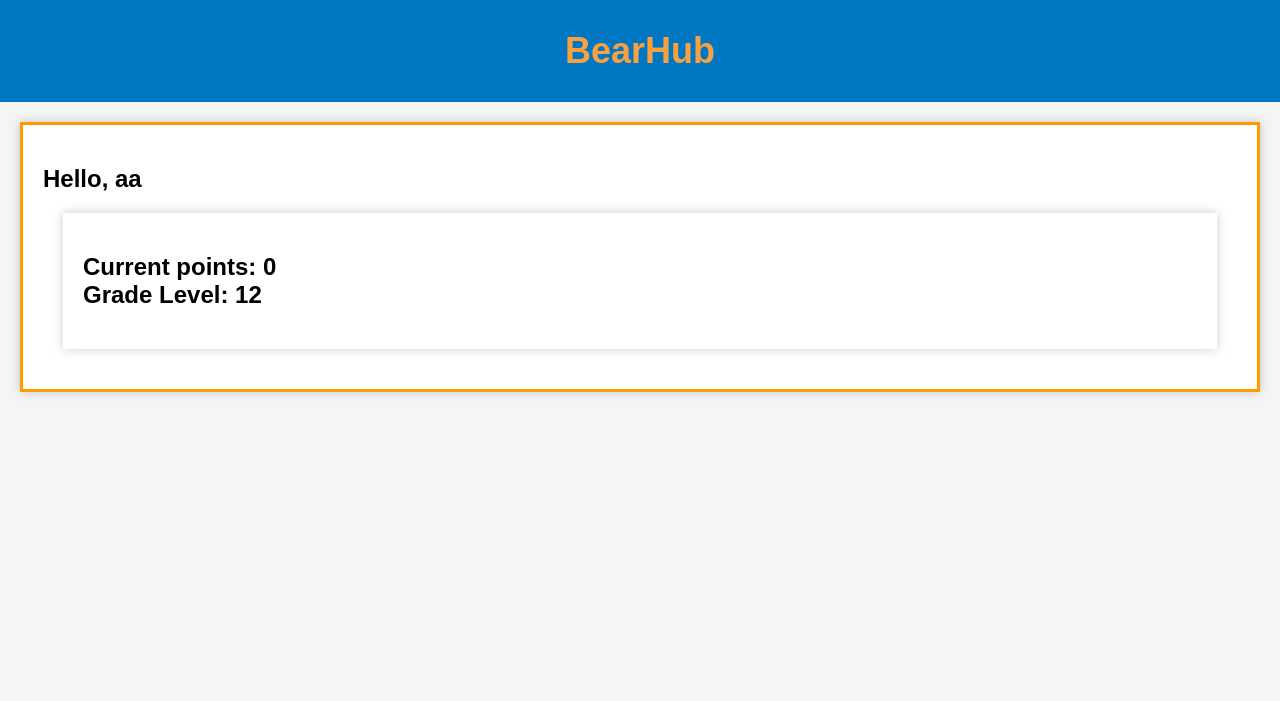
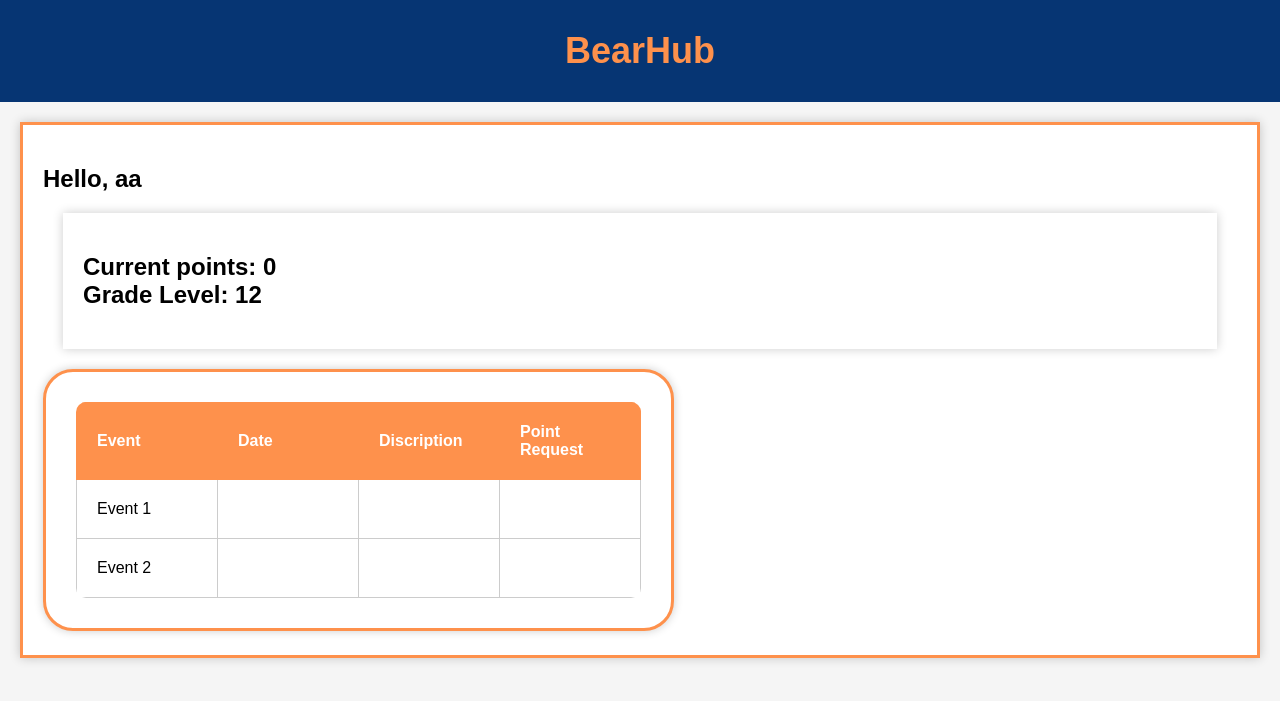
Before and after one commit to KevinAndrawes/BearHub2, a Django app: page /BearHubHome/StudentPage/0/ in a window 1280 px wide. Shown: the top 701 px of the page. Run offline with Django 4.2, Linux system fonts and the light colour scheme; data comes from the database, SQL or seed files in the repository; both versions use the stored data as it was after the commit.

Commit message:
added table/ color change on index+signedup

```diff
--- a/BearHubHome/templates/HII/signedIn.html
+++ b/BearHubHome/templates/HII/signedIn.html
@@ -13,7 +13,7 @@
 			background-color: #f5f5f5;
 		}
 		header {
-			background-color: #0077c2;
+			background-color: #063573;
 			color: #fff;
 			padding: 10px;
 			text-align: center;
@@ -22,14 +22,24 @@
 			margin: 20px;
 			font-size: 36px;
 			text-align: center;
-			color: #f9a03f;
+			color: #fe914c;
 		}
 		.container {
 			margin: 20px;
 			padding: 20px;
 			background-color: #fff;
 			box-shadow: 0 0 10px rgba(0, 0, 0, 0.2);
-			border: 3px solid #ff9c00;
+			border: 3px solid #fe914c;
+		}
+		.containera {
+			display: inline-block;
+			border: 3px solid #fe914c;
+			border-radius: 30px;
+			padding: 10px;
+			background-color: #ffffff;
+			box-shadow: 0 0 10px rgba(0, 0, 0, 0.2);
+			width: auto;
+			height: auto;
 		}
         .far-right {
             margin: 20px;
@@ -37,9 +47,59 @@
 			background-color: #fff;
 			box-shadow: 0 0 10px rgba(0, 0, 0, 0.2);
         }
+		.topnav {
+			background-color: #333;
+			overflow: hidden;
+			box-shadow: 0 2px 4px 0 rgba(0,0,0,.2);
+		}
+		.topnav a {
+			float: right;
+			color: #f2f2f2;
+			text-align: center;
+			padding: 14px 16px;
+			text-decoration: none;
+			font-size: 17px;
+		}
+		.topnav a:hover {
+			background-color: #ddd;
+			color: black;
+		}
+		.topnav a.active {
+			background-color: #04AA6D;
+			color: white;
+		}
+		.topnav a.split {
+			float: left;
+		}
+		table {
+			border-collapse: collapse;
+			margin: 20px;
+			table-layout: fixed;
+			border-radius: 10px;
+			overflow: hidden;
+		}
+		th, td {
+			padding: 20px;
+			text-align: left;
+			width: 100px;
+		}
+		th {
+			background-color: #fe914c;
+			color: #fff;
+			border: 1px solid #fe914c;
+		}
+		td {
+			background-color: #fff;
+			border: 1px solid #ccc;
+		}
+		tr:nth-child(even) {
+			background-color: #f5f5f5;
+		}
 	</style>
 </head>
 <body>
+	<div class="topnav">
+	</div>
 	<header>
 		<h1>BearHub</h1>
 	</header>
@@ -49,6 +109,29 @@
             <h2>Current points: {{ user.points }}<br>
                 Grade Level: {{ user.grade_level }}</h2>
         </div>
+		<div class="containera">
+			<table>
+				<tr>
+					<th>Event</th>
+					<th>Date</th>
+					<th>Discription</th>
+					<th>Point Request</th>
+				</tr>
+				<tr>
+					<td>Event 1</td>
+					<td></td>
+					<td></td>
+					<td></td>
+				</tr>
+				<tr>
+					<td>Event 2</td>
+					<td></td>
+					<td></td>
+					<td></td>
+				</tr>
+			</table>
+		</div>
+
 	</div>
 
 </body>
```
Also changed, not shown: BearHubHome/templates/HII/index.html (+15 -12 lines), db.sqlite3.
